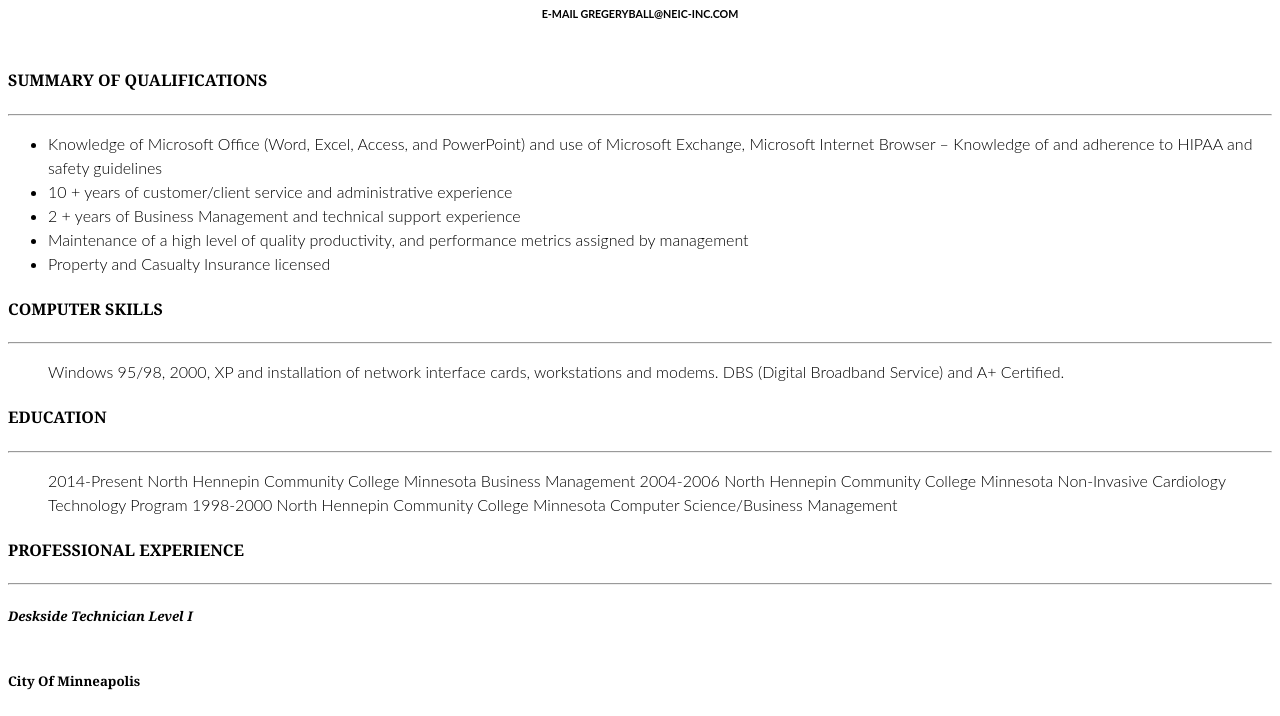
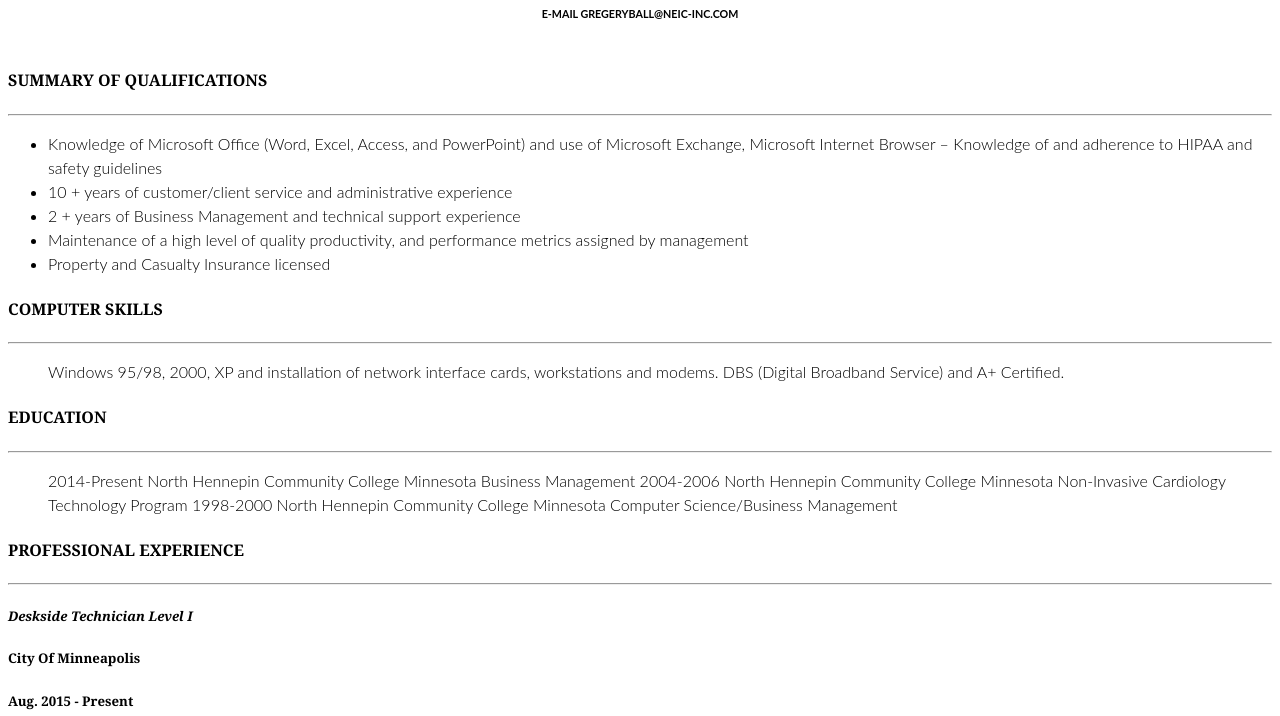
Before and after one commit to gregery77/gregery77.github.io, a plain HTML site: page index.html in a window 1280 px wide. Shown: the part 75-791 px from the top of the page. Drawn offline with Linux system fonts and the light colour scheme.

Commit message:
Update main.css

```diff
--- a/main.css
+++ b/main.css
@@ -31,7 +31,3 @@ h4 {
 h5 {
 	font-family: Georgia, serif;
 }
-
-div {
-	display: inline-block;margin-right
-}
```
